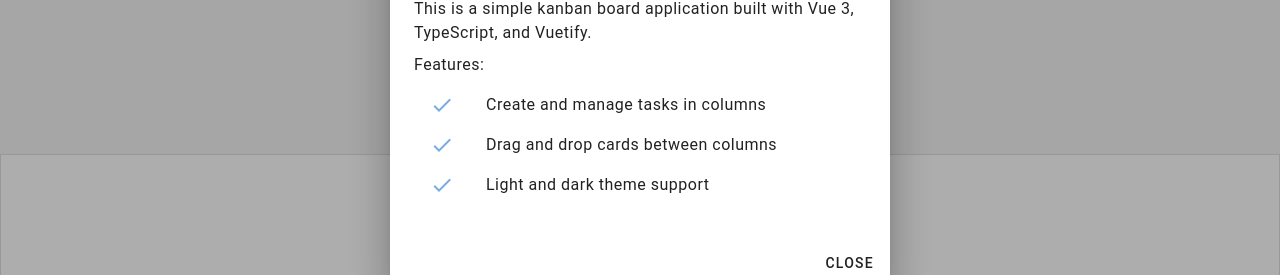
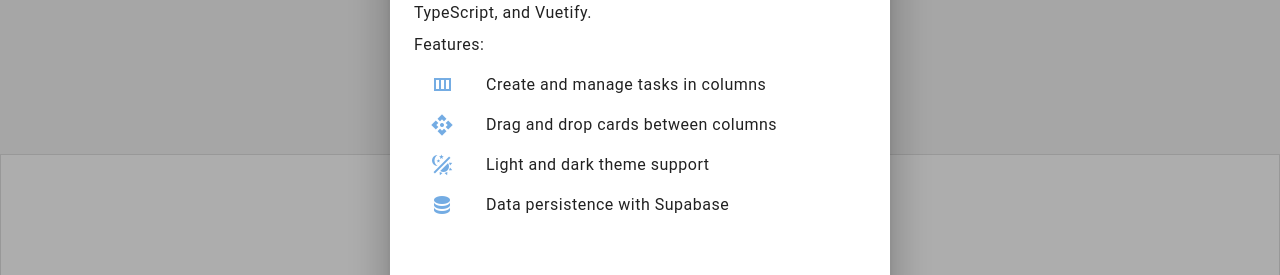
Before and after one commit to Natata08/kanban-board, a Vue app: page / in a window 1280 px wide. Both pictures are taken after a click on the button 1256 px from the left and 32 px from the top of the page. Shown: the part 289-564 px from the top of the page. Built offline with nearby package versions, Linux system fonts and the light colour scheme; no server answers; the database is empty.

Commit message:
feat: update about dialog icons and add Supabase feature description

```diff
--- a/src/components/AboutDialog.vue
+++ b/src/components/AboutDialog.vue
@@ -12,21 +12,27 @@
         <v-list density="compact" class="bg-transparent">
           <v-list-item>
             <template v-slot:prepend>
-              <v-icon color="primary" icon="mdi-check" />
+              <v-icon color="primary" icon="mdi-view-column-outline" />
             </template>
             Create and manage tasks in columns
           </v-list-item>
           <v-list-item>
             <template v-slot:prepend>
-              <v-icon color="primary" icon="mdi-check" />
+              <v-icon color="primary" icon="mdi-drag-variant" />
             </template>
             Drag and drop cards between columns
           </v-list-item>
           <v-list-item>
             <template v-slot:prepend>
-              <v-icon color="primary" icon="mdi-check" />
+              <v-icon color="primary" icon="mdi-theme-light-dark" />
             </template>
             Light and dark theme support
+          </v-list-item>
+          <v-list-item>
+            <template v-slot:prepend>
+              <v-icon color="primary" icon="mdi-database" />
+            </template>
+            Data persistence with Supabase
           </v-list-item>
         </v-list>
       </v-card-text>
```
